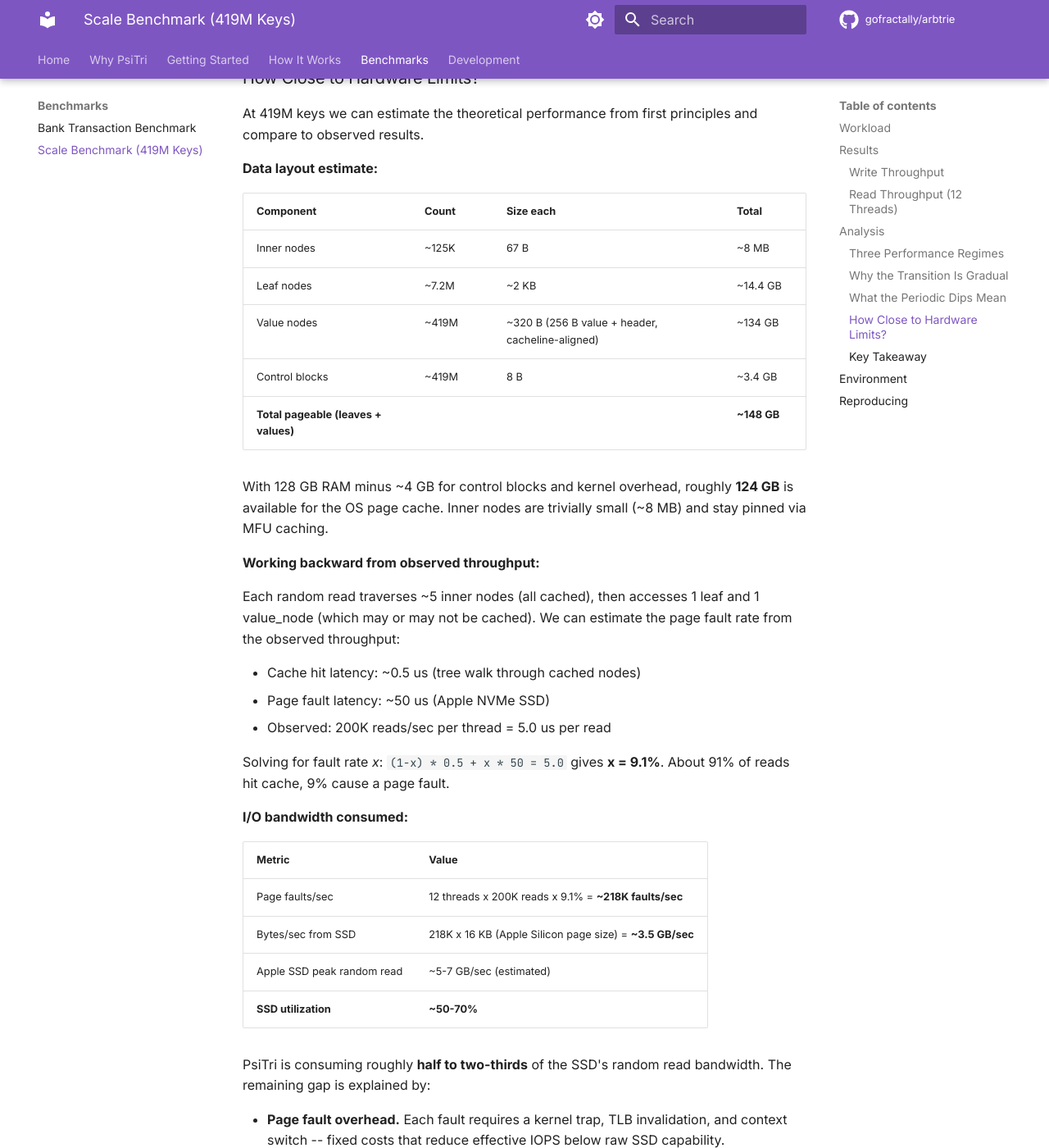
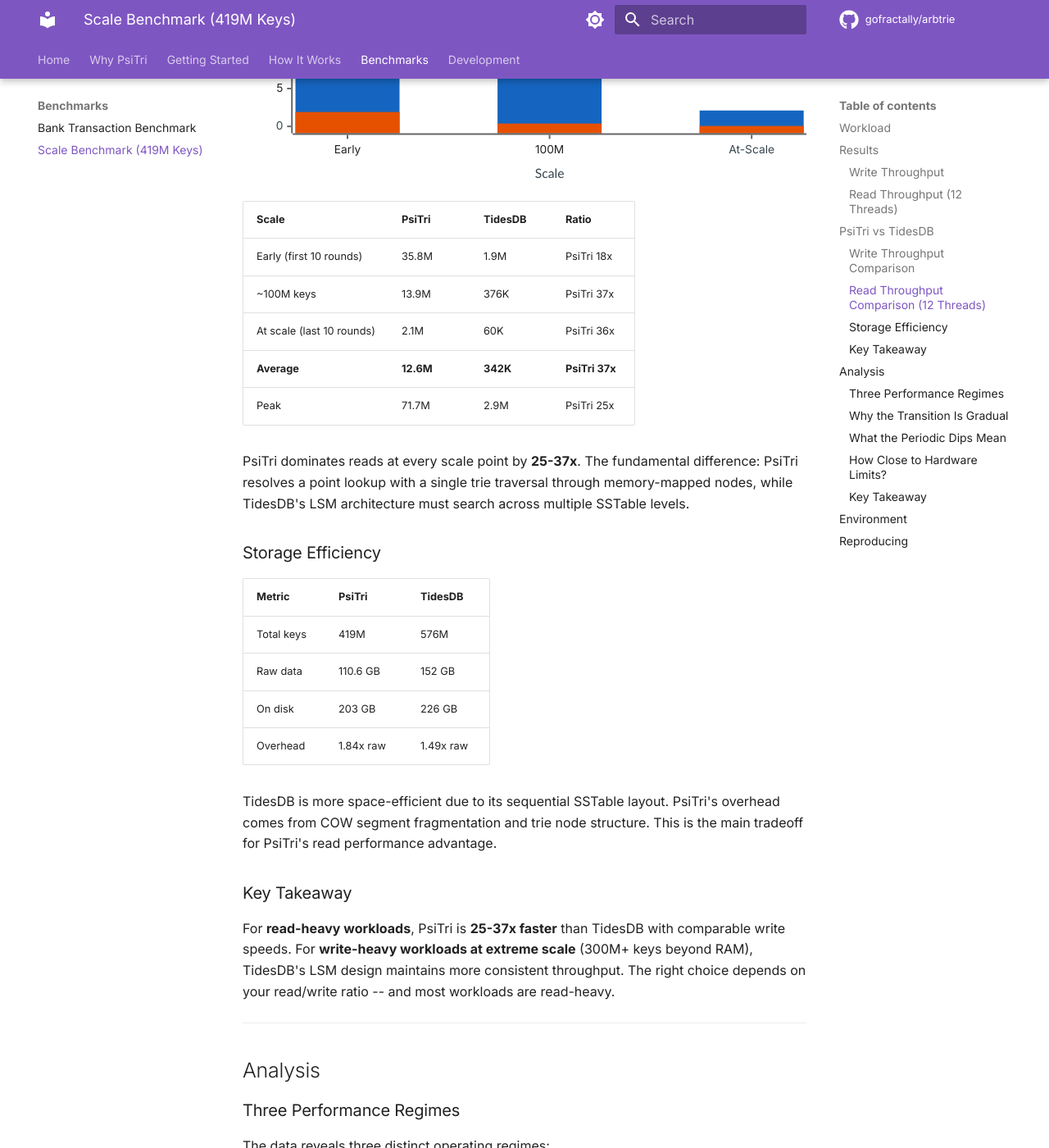
Before and after one commit to gofractally/arbtrie, an MkDocs documentation site: the page built from docs/benchmarks/scale.md, in a window 1280 px wide and 1400 px high, scrolled down 4422 px. Shown: the whole window at 82% size. Built offline with MkDocs 1.6.1 and Material for MkDocs 9.7.7, drawn with Linux system fonts in a browser that asks for light colours; comment, search, counter and statistics services are not loaded; some of the changed text lies outside the part shown.

Commit message:
Add PsiTri vs TidesDB comparison to scale benchmark
PsiTri 25-37x faster reads, competitive writes. Includes bar charts,
storage efficiency comparison, and balanced tradeoff analysis.

Co-Authored-By: Claude Opus 4.6 <noreply@anthropic.com>

````diff
--- a/docs/benchmarks/scale.md
+++ b/docs/benchmarks/scale.md
@@ -1,6 +1,6 @@
 # Scale Benchmark: 419M Keys, 203 GB
 
-This benchmark tests PsiTri's behavior as the dataset grows from zero to **419 million keys (203 GB on disk)** -- well beyond the 128 GB of available RAM. It demonstrates how performance degrades gracefully as the working set transitions from fully in-memory to disk-backed.
+This benchmark tests PsiTri's behavior as the dataset grows from zero to **419 million keys (203 GB on disk)** -- well beyond the 128 GB of available RAM. It demonstrates how performance degrades gracefully as the working set transitions from fully in-memory to disk-backed, and compares against TidesDB on the same workload.
 
 ## Workload
 
@@ -94,6 +94,102 @@ xychart-beta
 | 400M | 3.2M | 267K | 0.05x |
 | 419M | 2.4M | 200K | 0.04x |
 
+## PsiTri vs TidesDB
+
+The same workload was run against [TidesDB](https://github.com/tidesdb/tidesdb), an LSM-tree based key-value store. TidesDB was configured with compression disabled (`TDB_COMPRESS_NONE`) and bloom filters enabled for a fair comparison against PsiTri (which has no compression).
+
+### Write Throughput Comparison
+
+```mermaid
+---
+config:
+    theme: base
+    themeVariables:
+        xyChart:
+            backgroundColor: "#ffffff"
+            titleColor: "#222222"
+            xAxisLabelColor: "#222222"
+            xAxisTitleColor: "#222222"
+            xAxisTickColor: "#666666"
+            xAxisLineColor: "#666666"
+            yAxisLabelColor: "#222222"
+            yAxisTitleColor: "#222222"
+            yAxisTickColor: "#666666"
+            yAxisLineColor: "#666666"
+            plotColorPalette: "#7b1fa2,#e65100"
+---
+xychart-beta
+    title "Write Throughput: PsiTri vs TidesDB"
+    x-axis "Scale" [Early, 100M, At-Scale]
+    y-axis "Inserts/sec (thousands)" 0 --> 800
+    bar [752, 352, 97]
+    bar [444, 271, 227]
+```
+
+| Scale | PsiTri | TidesDB | Ratio |
+|-------|--------|---------|-------|
+| Early (first 10 rounds) | 752K | 444K | PsiTri 1.7x |
+| ~100M keys | 352K | 271K | PsiTri 1.3x |
+| At scale (last 10 rounds) | 97K | 227K | TidesDB 2.3x |
+| **Average** | **327K** | **257K** | **PsiTri 1.3x** |
+
+Writes are competitive. PsiTri starts faster but degrades more at scale as COW overhead grows with the dataset. TidesDB's LSM append-only writes are more consistent across the full range.
+
+### Read Throughput Comparison (12 Threads)
+
+```mermaid
+---
+config:
+    theme: base
+    themeVariables:
+        xyChart:
+            backgroundColor: "#ffffff"
+            titleColor: "#222222"
+            xAxisLabelColor: "#222222"
+            xAxisTitleColor: "#222222"
+            xAxisTickColor: "#666666"
+            xAxisLineColor: "#666666"
+            yAxisLabelColor: "#222222"
+            yAxisTitleColor: "#222222"
+            yAxisTickColor: "#666666"
+            yAxisLineColor: "#666666"
+            plotColorPalette: "#1565c0,#e65100"
+---
+xychart-beta
+    title "Read Throughput: PsiTri vs TidesDB (12 threads)"
+    x-axis "Scale" [Early, 100M, At-Scale]
+    y-axis "Gets/sec (millions)" 0 --> 40
+    bar [35.8, 13.9, 2.1]
+    bar [1.9, 0.376, 0.06]
+```
+
+| Scale | PsiTri | TidesDB | Ratio |
+|-------|--------|---------|-------|
+| Early (first 10 rounds) | 35.8M | 1.9M | PsiTri 18x |
+| ~100M keys | 13.9M | 376K | PsiTri 37x |
+| At scale (last 10 rounds) | 2.1M | 60K | PsiTri 36x |
+| **Average** | **12.6M** | **342K** | **PsiTri 37x** |
+| Peak | 71.7M | 2.9M | PsiTri 25x |
+
+PsiTri dominates reads at every scale point by **25-37x**. The fundamental difference: PsiTri resolves a point lookup with a single trie traversal through memory-mapped nodes, while TidesDB's LSM architecture must search across multiple SSTable levels.
+
+### Storage Efficiency
+
+| Metric | PsiTri | TidesDB |
+|--------|--------|---------|
+| Total keys | 419M | 576M |
+| Raw data | 110.6 GB | 152 GB |
+| On disk | 203 GB | 226 GB |
+| Overhead | 1.84x raw | 1.49x raw |
+
+TidesDB is more space-efficient due to its sequential SSTable layout. PsiTri's overhead comes from COW segment fragmentation and trie node structure. This is the main tradeoff for PsiTri's read performance advantage.
+
+### Key Takeaway
+
+For **read-heavy workloads**, PsiTri is **25-37x faster** than TidesDB with comparable write speeds. For **write-heavy workloads at extreme scale** (300M+ keys beyond RAM), TidesDB's LSM design maintains more consistent throughput. The right choice depends on your read/write ratio -- and most workloads are read-heavy.
+
+---
+
 ## Analysis
 
 ### Three Performance Regimes
````
Also changed, not shown: other parts of docs/benchmarks/scale.md (+1 -1 lines).
